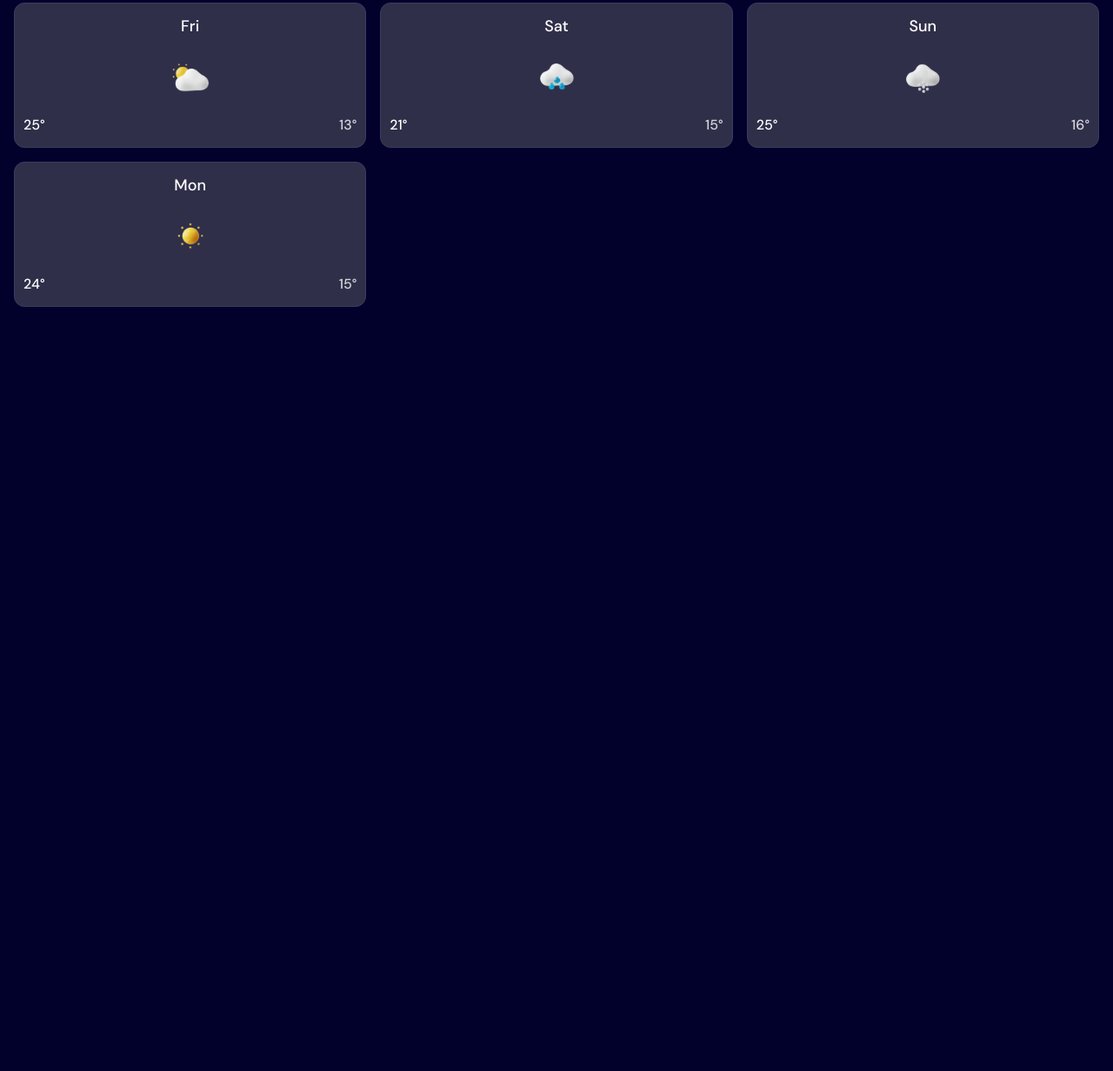
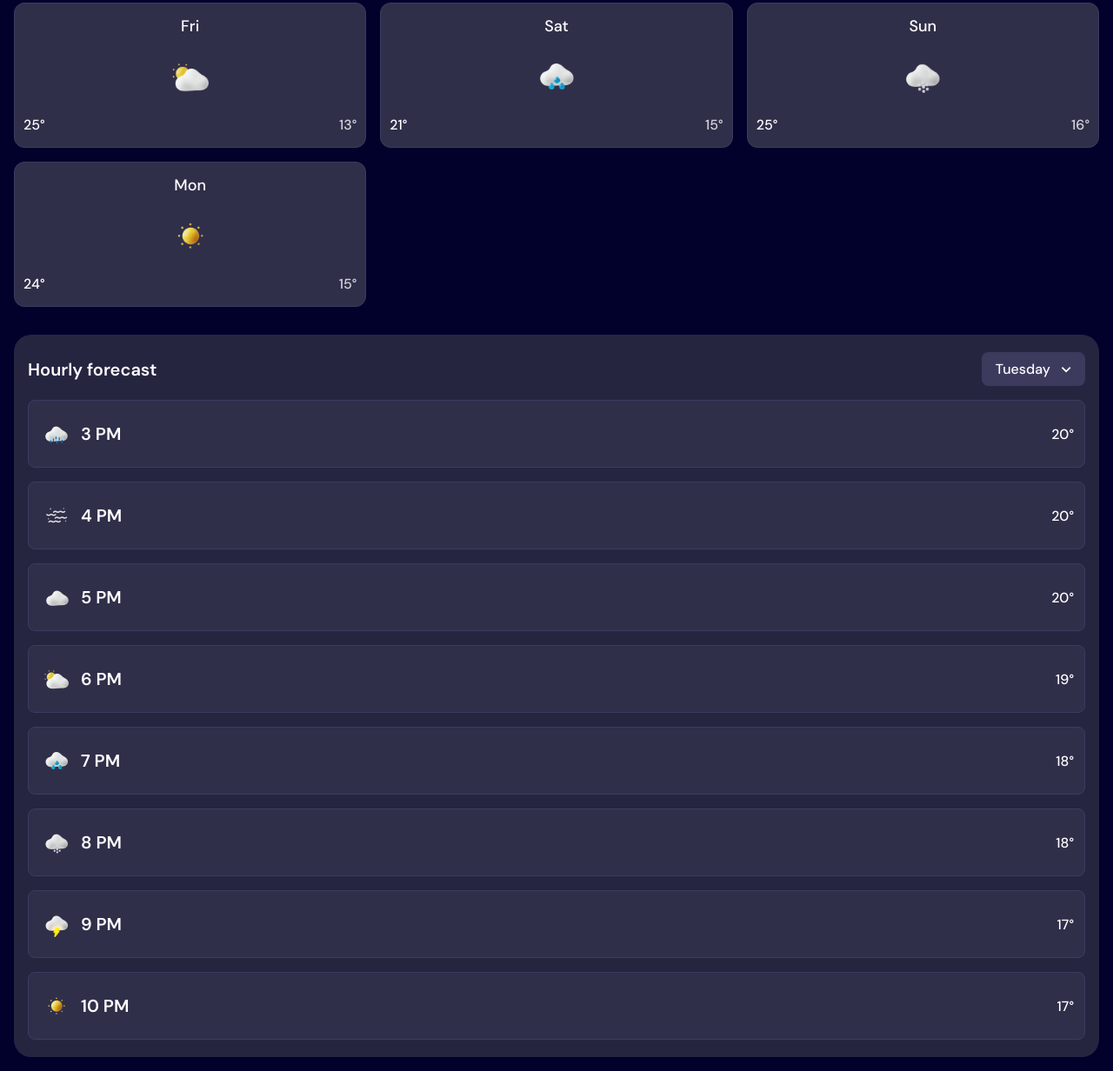
Before and after one commit to yora-dev/Weather-App, a plain HTML site: page index.html in a window 1280 px wide. Shown: the part 1187-2419 px from the top of the page at 87% size. Before the commit the page ends 1556 px from the top, so only its background shows below. Drawn offline with nearby package versions, Linux system fonts and the light colour scheme.

Commit message:
structure and add style to hourly forecast

```diff
--- a/assets/styles/style.css
+++ b/assets/styles/style.css
@@ -178,7 +178,7 @@ body {
 
 /* General Forecast Styles */
 
-.general-info {
+.general-info-container {
   background-image: url(../images/bg-today-small.svg);
   background-repeat: no-repeat;
   background-size: cover;
@@ -223,7 +223,7 @@ body {
   height: 12rem;
 }
 
-.detail-info {
+.detail-info-container {
   display: grid;
   grid-template-columns: repeat(2, 1fr);
   grid-template-rows: repeat(2, 1fr);
@@ -297,3 +297,63 @@ body {
   width: 6rem;
   height: 6rem;
 }
+
+/* Hourly Forecast Styles */
+
+.hourly-forecast-container {
+  display: flex;
+  flex-direction: column;
+  align-items: center;
+  width: 100%;
+  color: var(--text-00);
+  padding: 2rem 1.6rem;
+  background-color: var(--search-bar-color);
+  margin-top: 3.2rem;
+  border-radius: 20px;
+}
+
+.hourly__heading {
+  display: flex;
+  align-items: center;
+  width: 100%;
+  justify-content: space-between;
+}
+
+.hourly__toggle {
+  display: flex;
+  background-color: var(--details-color);
+  align-items: center;
+  gap: 1.2rem;
+  padding: 1rem 1.6rem;
+  border-radius: 8px;
+}
+
+.hourly__dropdown {
+  display: block;
+  width: 1.2rem;
+  height: 1.8rem;
+}
+
+.hourly__card {
+  background-color: var(--active-unit);
+  border: 1px solid var(--details-color);
+  margin: 1.6rem 0 0 0;
+  display: flex;
+  align-items: center;
+  width: 100%;
+  border-radius: 8px;
+  padding: 1.8rem 1.2rem;
+}
+
+.hourly__img {
+  width: 4rem;
+  height: 4rem;
+  margin-right: 0.8rem;
+}
+
+.hourly__temp {
+  display: flex;
+  justify-self: flex-end;
+  justify-content: flex-end;
+  margin-left: auto;
+}
--- a/index.html
+++ b/index.html
@@ -39,7 +39,7 @@
         <button class="search__btn text-5-medium">Search</button>
       </div>
 
-      <div class="general-info">
+      <div class="general-info-container">
         <div class="city-date-info">
           <p class="city text-4">Berlin, Germany</p>
           <p class="date text-6">Tuesday, Aug 5, 2025</p>
@@ -51,7 +51,7 @@
         </div>
       </div>
 
-      <div class="detail-info">
+      <div class="detail-info-container">
         <div class="detail__card">
           <p class="detail__header text-6">Feels Like</p>
           <p class="detail__value text-3">18&deg;</p>
@@ -71,7 +71,7 @@
       </div>
 
       <div class="daily-forecast-container">
-        <p class="daily__header text-5">Daily Forecast</p>
+        <p class="daily__header text-5">Daily forecast</p>
         <div class="daily__card">
           <p class="daily__day text-6">Tue</p>
           <img
@@ -141,6 +141,73 @@
           </div>
         </div>
       </div>
+
+      <div class="hourly-forecast-container">
+        <div class="hourly__heading">
+          <p class="hourly__header text-5">Hourly forecast</p>
+          <div class="hourly__toggle">
+            <p class="hourly__day text-7">Tuesday</p>
+            <img
+              src="assets/images/icon-dropdown.svg"
+              alt=""
+              class="hourly__dropdown"
+            />
+          </div>
+        </div>
+
+        <div class="hourly__card">
+          <img
+            src="assets/images/icon-drizzle.webp"
+            alt=""
+            class="hourly__img"
+          />
+          <p class="hourly__time text-5">3 PM</p>
+          <p class="hourly__temp text-7">20&deg;</p>
+        </div>
+        <div class="hourly__card">
+          <img src="assets/images/icon-fog.webp" alt="" class="hourly__img" />
+          <p class="hourly__time text-5">4 PM</p>
+          <p class="hourly__temp text-7">20&deg;</p>
+        </div>
+        <div class="hourly__card">
+          <img
+            src="assets/images/icon-overcast.webp"
+            alt=""
+            class="hourly__img"
+          />
+          <p class="hourly__time text-5">5 PM</p>
+          <p class="hourly__temp text-7">20&deg;</p>
+        </div>
+        <div class="hourly__card">
+          <img
+            src="assets/images/icon-partly-cloudy.webp"
+            alt=""
+            class="hourly__img"
+          />
+          <p class="hourly__time text-5">6 PM</p>
+          <p class="hourly__temp text-7">19&deg;</p>
+        </div>
+        <div class="hourly__card">
+          <img src="assets/images/icon-rain.webp" alt="" class="hourly__img" />
+          <p class="hourly__time text-5">7 PM</p>
+          <p class="hourly__temp text-7">18&deg;</p>
+        </div>
+        <div class="hourly__card">
+          <img src="assets/images/icon-snow.webp" alt="" class="hourly__img" />
+          <p class="hourly__time text-5">8 PM</p>
+          <p class="hourly__temp text-7">18&deg;</p>
+        </div>
+        <div class="hourly__card">
+          <img src="assets/images/icon-storm.webp" alt="" class="hourly__img" />
+          <p class="hourly__time text-5">9 PM</p>
+          <p class="hourly__temp text-7">17&deg;</p>
+        </div>
+        <div class="hourly__card">
+          <img src="assets/images/icon-sunny.webp" alt="" class="hourly__img" />
+          <p class="hourly__time text-5">10 PM</p>
+          <p class="hourly__temp text-7">17&deg;</p>
+        </div>
+      </div>
     </div>
   </body>
 </html>
```
